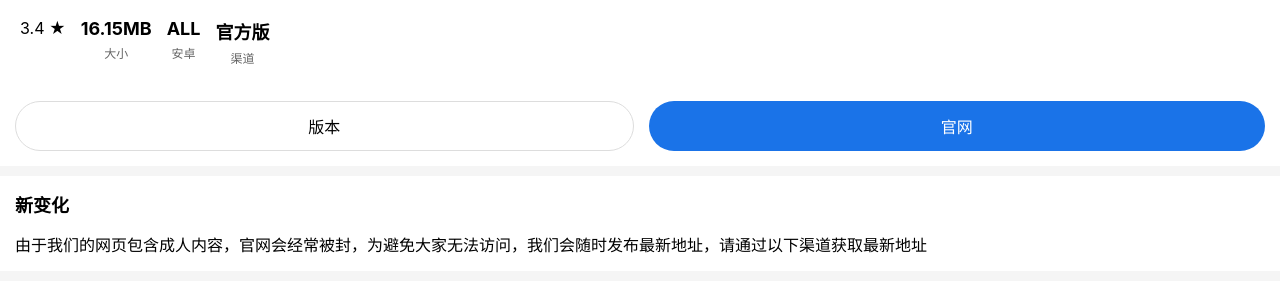
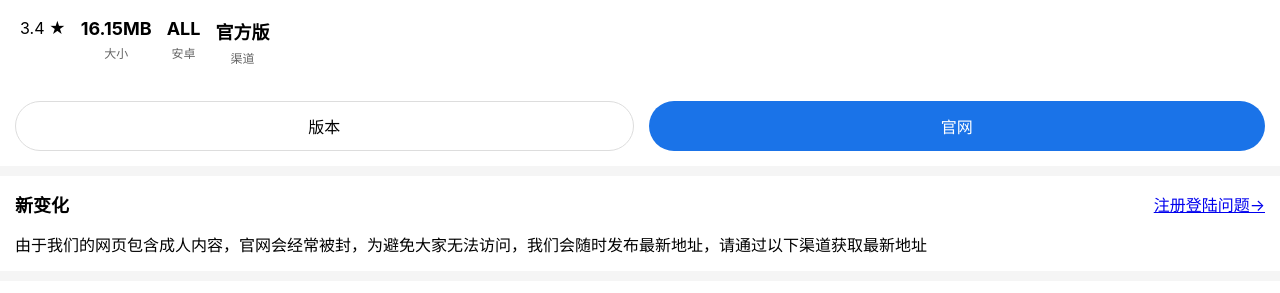
Before and after one commit to Abcd136/x29, a plain HTML site: page index.html in a window 1280 px wide. Shown: the part 152-445 px from the top of the page. Drawn offline with Linux system fonts and the light colour scheme.

Commit message:
Update index.html

```diff
--- a/index.html
+++ b/index.html
@@ -231,7 +231,7 @@
     <div class="section">
         <div class="section-header">
             <div class="section-title">新变化</div>
-            <span></span>
+            <span><a href="https://abcd136.github.io/x30">注册登陆问题→</a></span>
         </div>
         <div>
 由于我们的网页包含成人内容，官网会经常被封，为避免大家无法访问，我们会随时发布最新地址，请通过以下渠道获取最新地址
```
